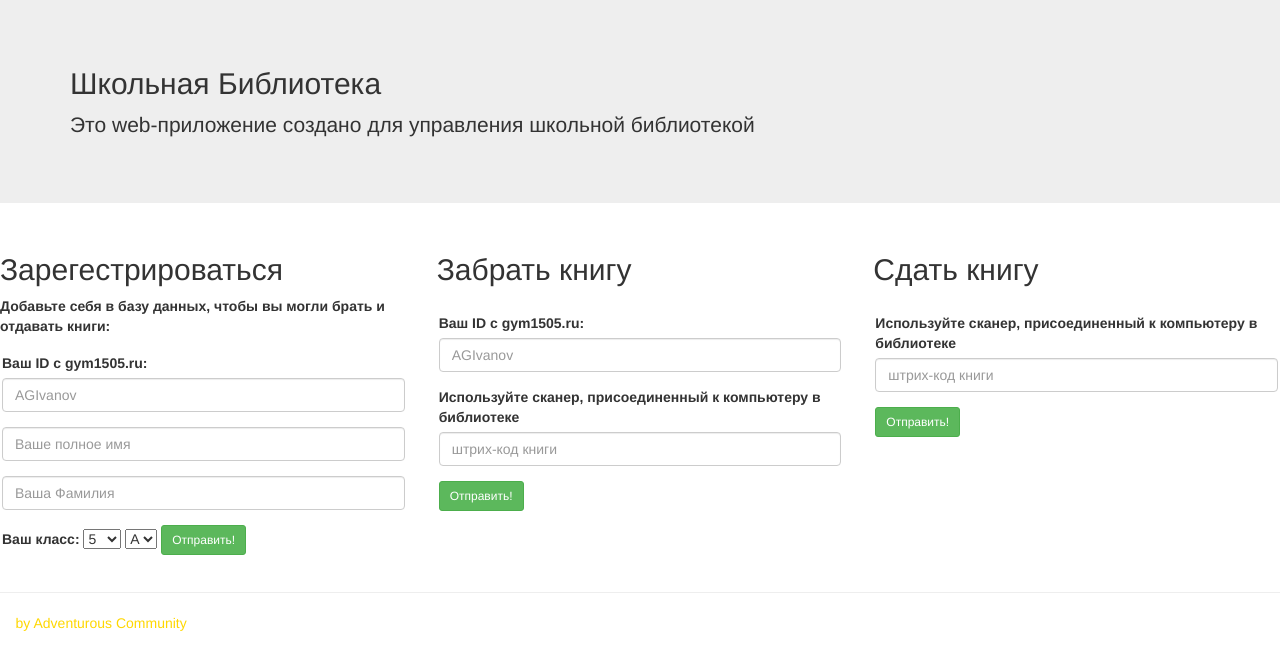
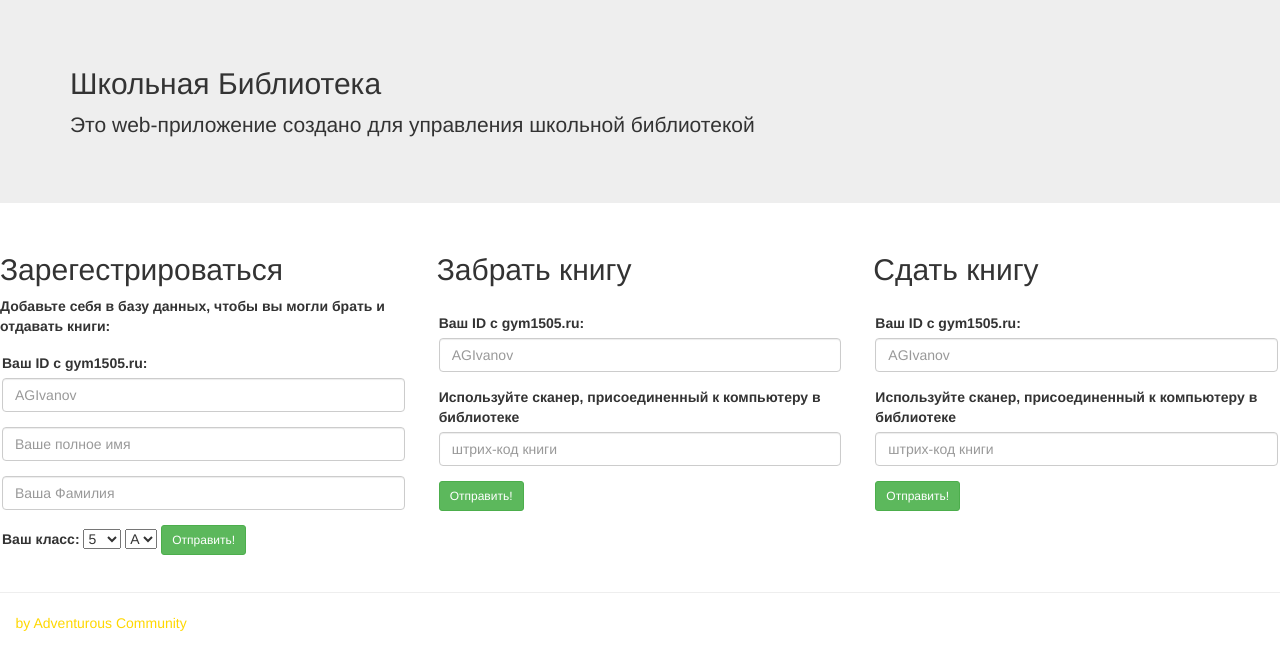
Before and after one commit to AntonRoy/Neolib, a Flask app: page /login in a window 1280 px wide. Shown: the part 73-743 px from the top of the page. Run offline with Flask 2, Linux system fonts and the light colour scheme; some libraries are stand-ins or nearby versions.

Commit message:
about.html

```diff
--- a/templates/about.html
+++ b/templates/about.html
@@ -43,7 +43,7 @@
                 <input type="hidden" value="0" name="numb_form">
                 <div class="form-group">
                     <label for="id">Ваш ID с gym1505.ru:</label>
-                    <input type="text" class="form-control input-md" id="id" name="id_stud" placeholder="AGIvanov">
+                    <input type="password" class="form-control input-md" id="id" name="id_stud" placeholder="AGIvanov">
                 </div>
                 <div class="form-group">
                     <input type="text" class="form-control input-md" name="name_stud" placeholder="Ваше полное имя">
@@ -73,11 +73,11 @@
             <div class="row" style="padding: 17px;">
                 <div class="form-group">
                     <label for="id_add">Ваш ID с gym1505.ru:</label>
-                    <input type="text" class="form-control input-md" id="id_add" name="id_stud" placeholder="AGIvanov">
+                    <input type="password" class="form-control input-md" id="id_add" name="id_stud" placeholder="AGIvanov">
                 </div>
                 <div class="form-group">
                     <label for="isbn">Используйте сканер, присоединенный к компьютеру в библиотеке</label>
-                    <input type="number" class="form-control input-md" name="name_stud" id="isbn" placeholder="штрих-код книги">
+                    <input type="number" class="form-control input-md" name="book_id" id="isbn" placeholder="штрих-код книги">
                 </div>
                                 <input class="btn btn-success btn-sm" type = 'submit'  value="Отправить!">
 
@@ -89,11 +89,16 @@
         <b></b>
         <div class="row" style="padding: 17px;">
             <form method="post">
-                <input type="hidden" value="1" name="numb_form">
+                <input type="hidden" value="2" name="numb_form">
+                <div class="form-group">
+                    <label for="id_add_1">Ваш ID с gym1505.ru:</label>
+                    <input type="password" class="form-control input-md" id="id_add_1" name="id_stud" placeholder="AGIvanov">
+                </div>
                 <div class="form-group">
                     <label for="isbn_2">Используйте сканер, присоединенный к компьютеру в библиотеке</label>
-                    <input type="number" class="form-control input-md" name="name_stud" id="isbn_2" placeholder="штрих-код книги">
+                    <input type="number" class="form-control input-md" name="book_id" id="isbn_2" placeholder="штрих-код книги">
                 </div>
+
                 <input class="btn btn-success btn-sm" type = 'submit'  value="Отправить!">
             </form>
         </div>
```
